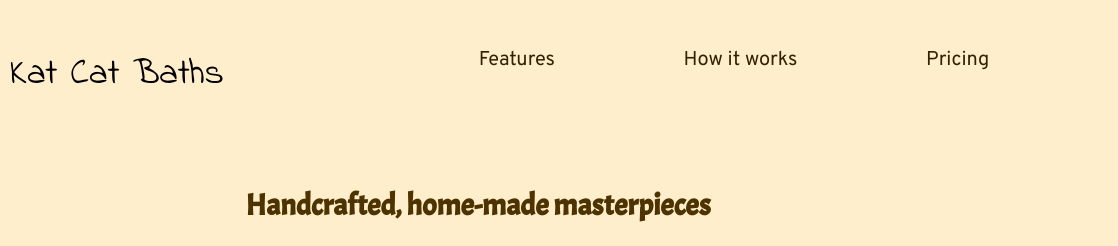
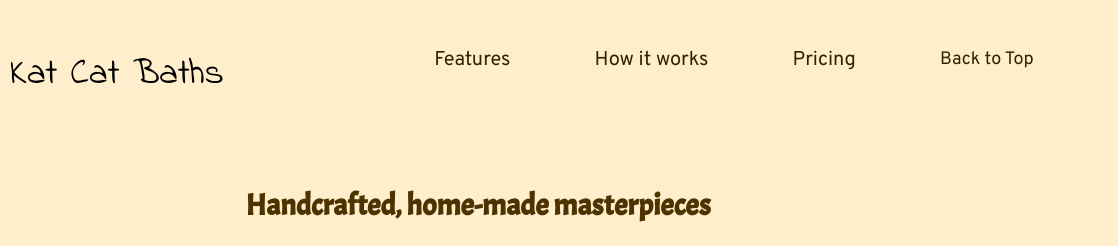
Before and after one commit to martucazpo/FCC-landing-page, a plain HTML site: page index.html in a window 1280 px wide. Shown: the top 246 px of the page, 162-1280 px from the left. Drawn offline with Linux system fonts and the light colour scheme.

Commit message:
back to top button back

```diff
--- a/index.html
+++ b/index.html
@@ -22,9 +22,9 @@
                 <a href="#virtue-container" id="nav-link" class="nav-link">Features</a>
                 <a href="#video-container" id="nav-link" class="nav-link">How it works</a>
                 <a href="#product-container" id="nav-link" class="nav-link">Pricing</a>
-                <!-- <div class="top-link-div">
-                <a href="#top" id="to top" class="nav-link top">Back to Top</a>
-                </div> -->
+                <div class="top-link-div">
+                <a href="#main-container" id="to top" class="nav-link top">Back to Top</a>
+                </div>
             </nav>
         </header>
         <div id="form-container" class="form-container">
```
